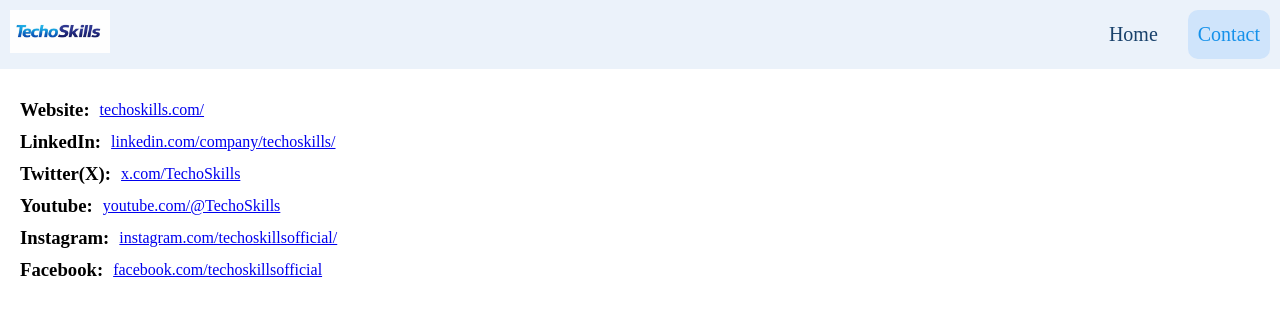
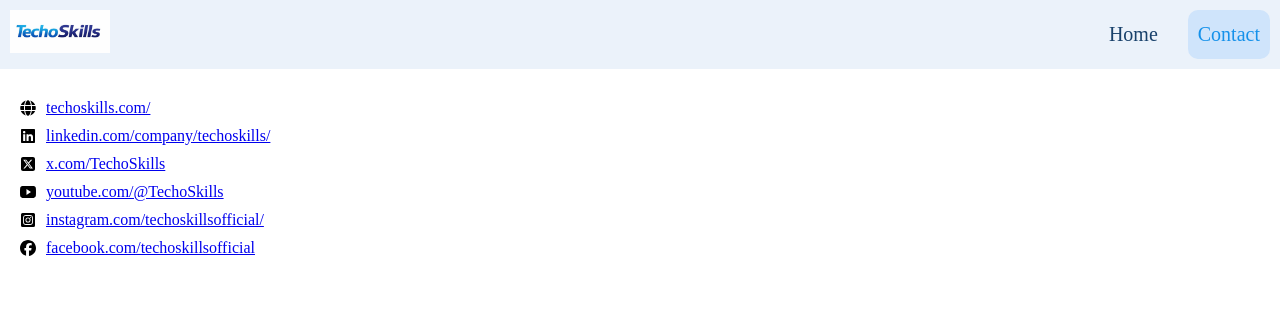
Before and after one commit to faheemahemad25/techoskills, a React (Vite) app: page /#/contact-us in a window 1280 px wide. Shown: the top 316 px of the page. Built offline with nearby package versions, Linux system fonts and the light colour scheme.

Commit message:
Update url icons in ContactUs compoent files

```diff
--- a/package.json
+++ b/package.json
@@ -15,6 +15,7 @@
   "dependencies": {
     "react": "^19.1.0",
     "react-dom": "^19.1.0",
+    "react-icons": "^5.6.0",
     "react-router": "^7.12.0"
   },
   "devDependencies": {
--- a/src/components/ContactUs.jsx
+++ b/src/components/ContactUs.jsx
@@ -1,32 +1,44 @@
 import React from 'react';
 import { Link } from "react-router";
+import { FaGlobe } from "react-icons/fa";
+import { FaLinkedin } from "react-icons/fa6";
+import { FaSquareXTwitter } from "react-icons/fa6";
+import { IoLogoYoutube } from "react-icons/io";
+import { FaInstagramSquare } from "react-icons/fa";
+import { FaFacebook } from "react-icons/fa6";
 
 function ContactUs() {
     return (
         <>
-            <div style={{padding:"20px"}}>
-                <div style={{ display: "flex", alignItems: "center", gap: "10px", marginBlock:"10px" }}>
-                    <h3>Website: </h3>
+            <div style={{ padding: "20px" }}>
+                <div style={{ display: "flex", alignItems: "center", gap: "10px", marginBlock: "10px" }}>
+                    {/* <h3>Website: </h3> */}
+                    <FaGlobe />
                     <Link to='https://www.techoskills.com/' target="_blank">techoskills.com/</Link>
                 </div>
-                 <div style={{ display: "flex", alignItems: "center", gap: "10px", marginBlock:"10px" }}>
-                    <h3>LinkedIn: </h3>
+                <div style={{ display: "flex", alignItems: "center", gap: "10px", marginBlock: "10px" }}>
+                    {/* <h3>LinkedIn: </h3> */}
+                    <FaLinkedin />
                     <Link to='https://www.linkedin.com/company/techoskills/' target="_blank">linkedin.com/company/techoskills/</Link>
                 </div>
-                <div style={{ display: "flex", alignItems: "center", gap: "10px", marginBlock:"10px" }}>
-                    <h3>Twitter(X): </h3>
+                <div style={{ display: "flex", alignItems: "center", gap: "10px", marginBlock: "10px" }}>
+                    {/* <h3>Twitter(X): </h3> */}
+                    <FaSquareXTwitter />
                     <Link to='https://x.com/TechoSkills' target="_blank">x.com/TechoSkills</Link>
                 </div>
-                <div style={{ display: "flex", alignItems: "center", gap: "10px", marginBlock:"10px" }}>
-                    <h3>Youtube: </h3>
+                <div style={{ display: "flex", alignItems: "center", gap: "10px", marginBlock: "10px" }}>
+                    {/* <h3>Youtube: </h3> */}
+                    <IoLogoYoutube />
                     <Link to='https://www.youtube.com/@TechoSkills' target="_blank">youtube.com/@TechoSkills</Link>
                 </div>
-                <div style={{ display: "flex", alignItems: "center", gap: "10px", marginBlock:"10px" }}>
-                    <h3>Instagram: </h3>
+                <div style={{ display: "flex", alignItems: "center", gap: "10px", marginBlock: "10px" }}>
+                    {/* <h3>Instagram: </h3> */}
+                    <FaInstagramSquare />
                     <Link to='https://www.instagram.com/techoskillsofficial/' target="_blank">instagram.com/techoskillsofficial/</Link>
                 </div>
-                <div style={{ display: "flex", alignItems: "center", gap: "10px", marginBlock:"10px" }}>
-                    <h3>Facebook: </h3>
+                <div style={{ display: "flex", alignItems: "center", gap: "10px", marginBlock: "10px" }}>
+                    {/* <h3>Facebook: </h3> */}
+                    <FaFacebook />
                     <Link to='https://www.facebook.com/techoskillsofficial' target="_blank">facebook.com/techoskillsofficial</Link>
                 </div>
             </div>
```
Also changed, not shown: 1 other file (tests, documents, lock files or other folders).
